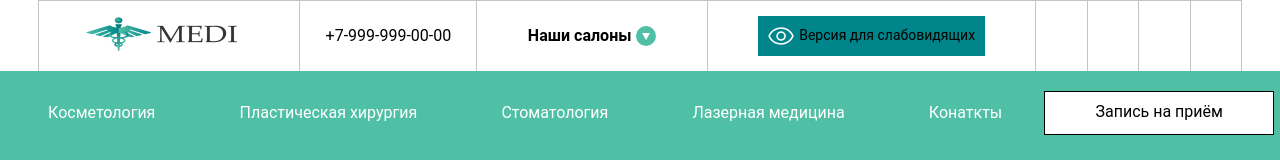
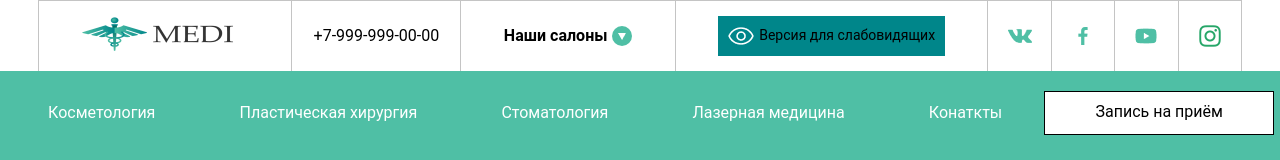
Before and after one commit to Stalser/Cosmetica-Test, a plain HTML site: page index.html in a window 1280 px wide. Shown: the top 160 px of the page. Drawn offline with Linux system fonts and the light colour scheme; the site is published under a folder, as on GitHub Pages, so addresses that start at the root find nothing.

Commit message:
Add files via upload

```diff
--- a/index.html
+++ b/index.html
@@ -42,22 +42,22 @@
             <div class="socseti">
               <a href="#" class="socseti__item">
                 <!-- <div class="vk__img"> -->
-                <img class="vk__pic" src="/img/vk.png" alt="" />
+                <img class="vk__pic" src="img/vk.png" alt="" />
                 <!-- </div> -->
               </a>
               <a href="#" class="socseti__item">
                 <!-- <div class="face__img"> -->
-                <img class="face__pic" src="/img/face.png" alt="" />
+                <img class="face__pic" src="img/face.png" alt="" />
                 <!-- </div> -->
               </a>
               <a href="#" class="socseti__item">
                 <!-- <div class="you__img"> -->
-                <img class="you__pic" src="/img/you.png" alt="" />
+                <img class="you__pic" src="img/you.png" alt="" />
                 <!-- </div> -->
               </a>
               <a href="#" class="socseti__item">
                 <!-- <div class="inst__img"> -->
-                <img class="inst__pic" src="/img/insta_2.png" alt="" />
+                <img class="inst__pic" src="img/insta_2.png" alt="" />
                 <!-- </div> -->
               </a>
             </div>
@@ -458,22 +458,22 @@
               <div class="socseti">
                 <a href="#" class="socseti__item">
                   <!-- <div class="vk__img"> -->
-                  <img class="vk__pic" src="/img/vk.png" alt="" />
+                  <img class="vk__pic" src="img/vk.png" alt="" />
                   <!-- </div> -->
                 </a>
                 <a href="#" class="socseti__item">
                   <!-- <div class="face__img"> -->
-                  <img class="face__pic" src="/img/face.png" alt="" />
+                  <img class="face__pic" src="img/face.png" alt="" />
                   <!-- </div> -->
                 </a>
                 <a href="#" class="socseti__item">
                   <!-- <div class="you__img"> -->
-                  <img class="you__pic" src="/img/you.png" alt="" />
+                  <img class="you__pic" src="img/you.png" alt="" />
                   <!-- </div> -->
                 </a>
                 <a href="#" class="socseti__item">
                   <!-- <div class="inst__img"> -->
-                  <img class="inst__pic" src="/img/insta_2.png" alt="" />
+                  <img class="inst__pic" src="img/insta_2.png" alt="" />
                   <!-- </div> -->
                 </a>
               </div>
```
